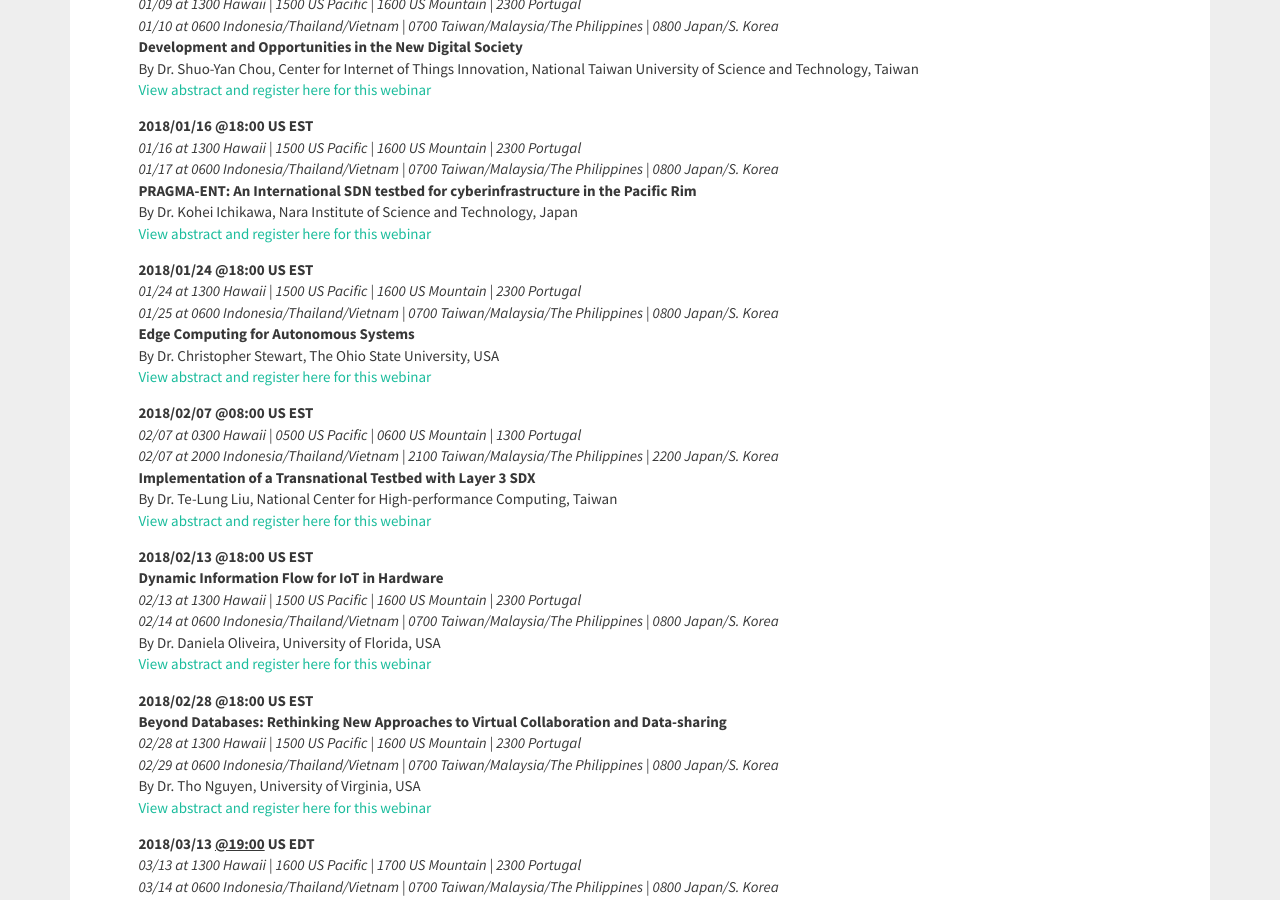
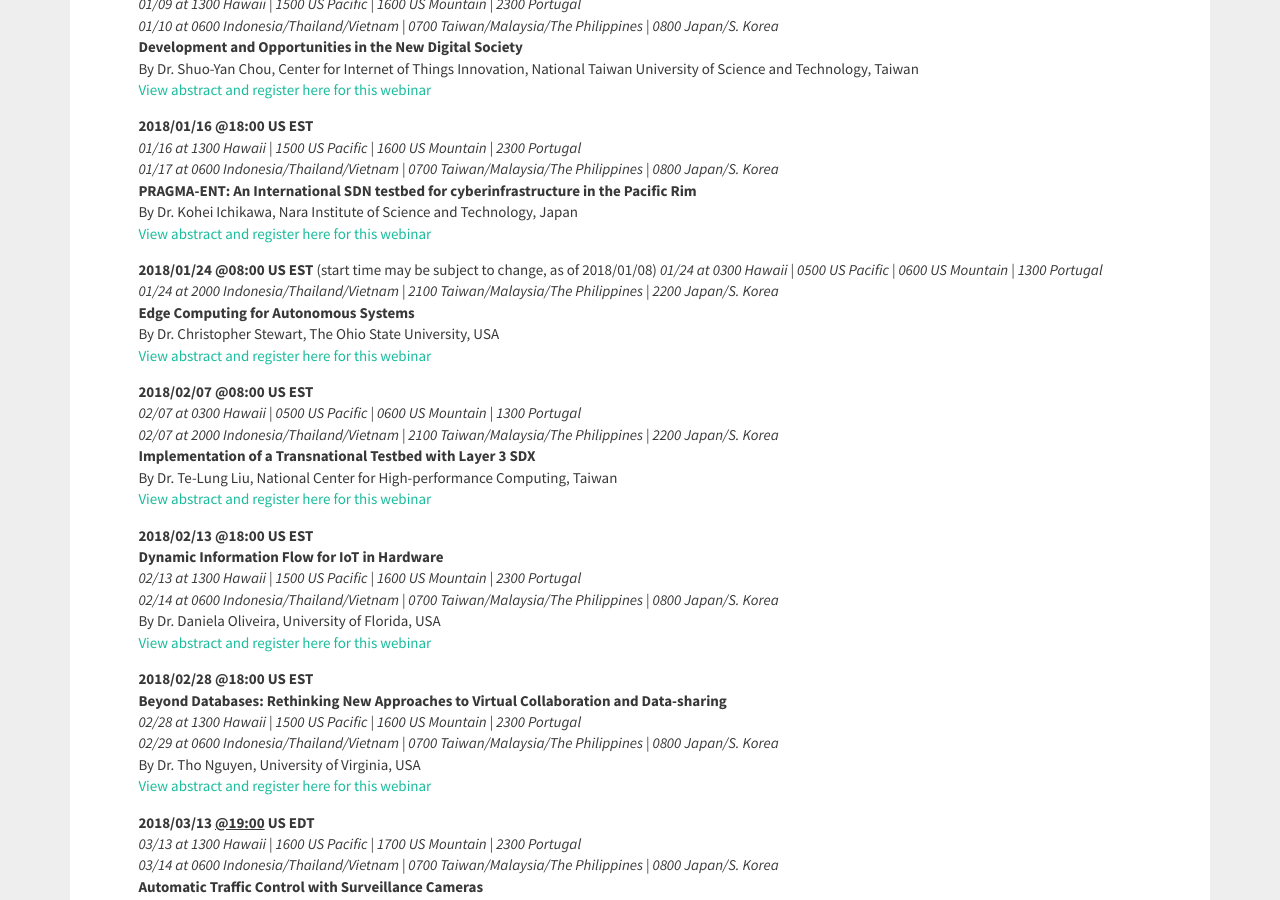
Before and after one commit to hmchou56/centra8, a Jekyll site: the page built from spring2018webinars.md, in a window 1280 px wide and 900 px high, scrolled down 574 px. Built offline with Jekyll 4.4.1, drawn with Linux system fonts in a browser that asks for light colours; nearby versions of some CDN libraries.

Commit message:
updated Jan 24 webinar hours

```diff
--- a/spring2018webinars.md
+++ b/spring2018webinars.md
@@ -27,9 +27,9 @@
 By Dr. Kohei Ichikawa, Nara Institute of Science and Technology, Japan
 [View abstract and register here for this webinar](https://goo.gl/F5tXre)
 
-**2018/01/24 @18:00 US EST**
-*01/24 at 1300 Hawaii | 1500 US Pacific | 1600 US Mountain | 2300 Portugal*
-*01/25 at 0600 Indonesia/Thailand/Vietnam | 0700 Taiwan/Malaysia/The Philippines | 0800 Japan/S. Korea*
+**2018/01/24 @08:00 US EST** (start time may be subject to change, as of 2018/01/08)
+*01/24 at 0300 Hawaii | 0500 US Pacific | 0600 US Mountain | 1300 Portugal*
+*01/24 at 2000 Indonesia/Thailand/Vietnam | 2100 Taiwan/Malaysia/The Philippines | 2200 Japan/S. Korea*
 **Edge Computing for Autonomous Systems**
 By Dr. Christopher Stewart, The Ohio State University, USA
 [View abstract and register here for this webinar](https://goo.gl/7UXfMF)
```
